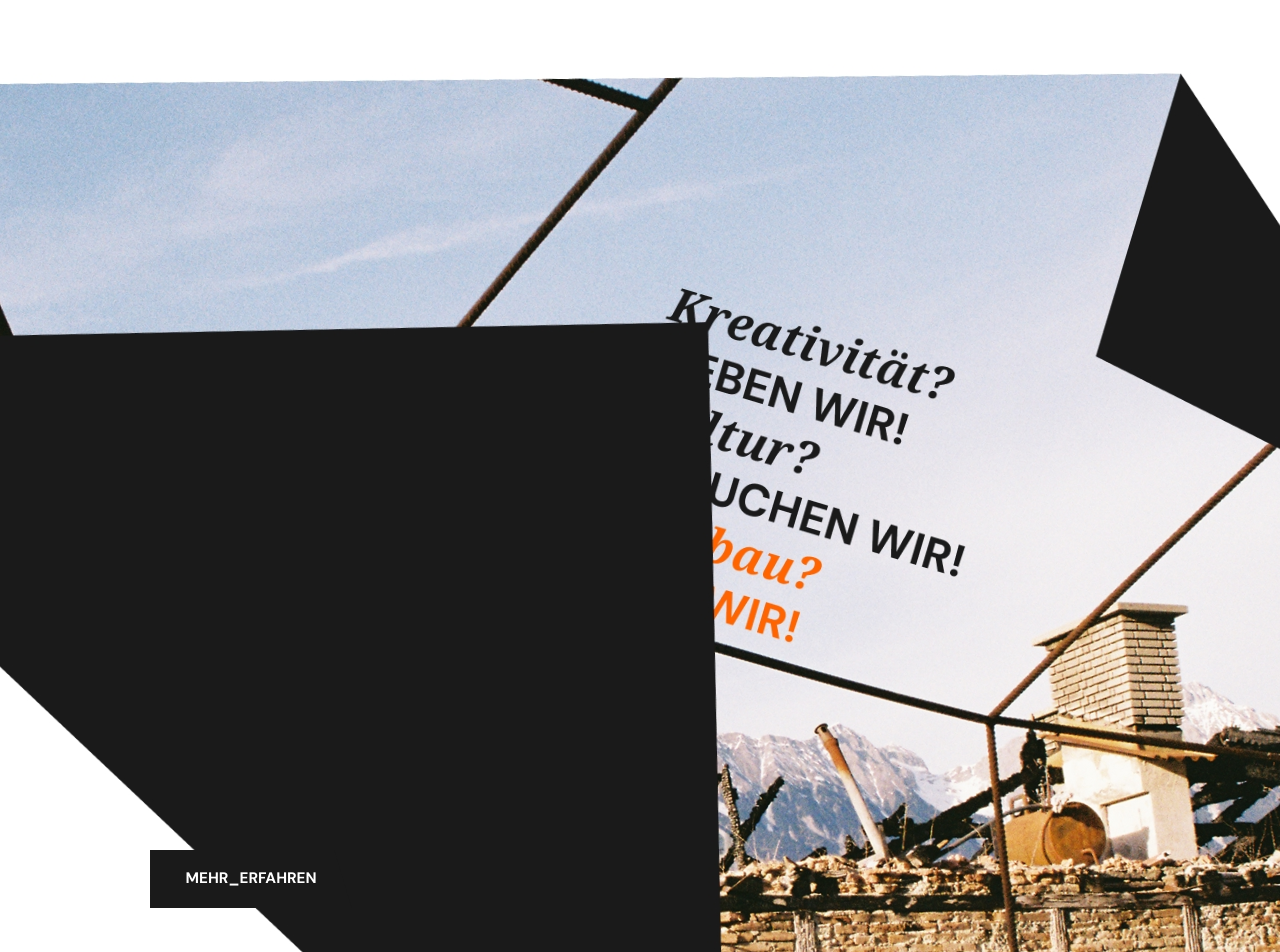
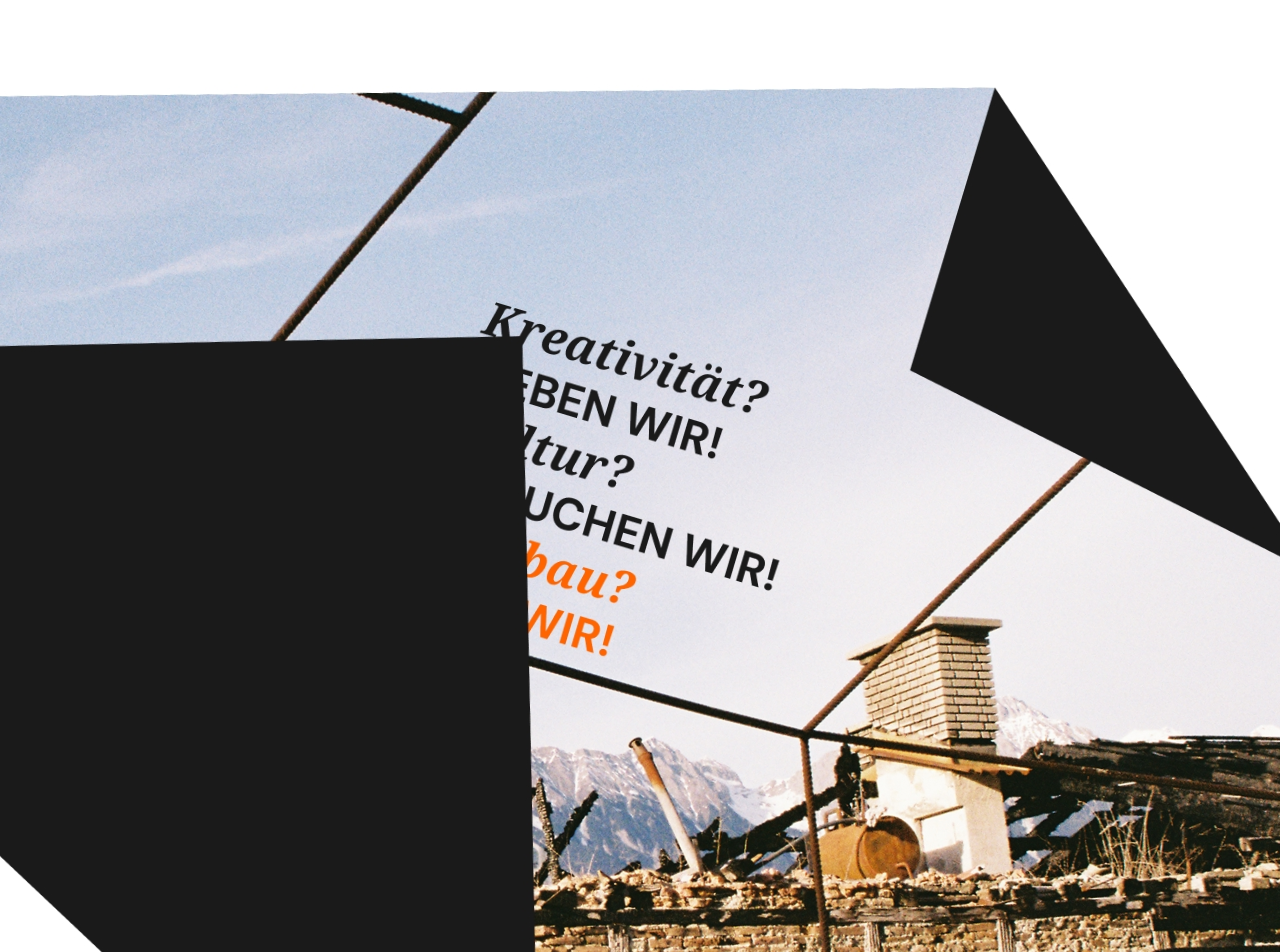
Before and after one commit to Knolldeboll/Pembau, a React (Vite) app in the folder pembau/: page / in a window 1280 px wide. Shown: the top 952 px of the page. Built offline with nearby package versions, Linux system fonts and the light colour scheme.

Commit message:
platzierung der components nicht mehr mit position:absolute, sondern mit flex gap und translate! pt.1

```diff
--- a/pembau/src/Body.tsx
+++ b/pembau/src/Body.tsx
@@ -7,48 +7,36 @@ import TextFrameAussicht from "./TextFrameAussicht";
 
 const Body = () => {
   return (
-    <div className="body-instance">
-      {/*
-      <div id="nicetry">
-        <BodyFrame1
-          activeCorners={{ topLeft: true, bottomLeft: true }}
-          cornerColor="#3d3636ff"
-        ></BodyFrame1>
-      </div>
-*/}
+    <div className="body-instance"
+      style={{
 
-      {/*
-      <div id="nicetryvector">
-        <NiceTryVector></NiceTryVector>
-      </div>
+        display: "flex",
+        flexDirection: "column",
+        background: "#FFFFFF"
+      }}>
 
-        left: "-29.28 %",
-        right: "-3.79 %",
-        top: "-0.18 %",
-        bottom: "81.15 %",
+      {/* früher war die hor. verschiebung und der rotate über position absolute und dann top gemacht.
+      besser aber für alles nur translate verwenden, um den normalen dokumentenflow zu erhalten und vertikale
+      positionierung dann über gap machen. */}
 
-        VVVVVVVVVVVVVV
-*/}
       <div id="nicetryjpg" style={{
-        position: "absolute",
-        width: "150%",
-        height: "auto",
-        top: "-0.18%",
-        left: "-29%",
-
-
-        transform: "rotate(1.44deg)"
+        width: "150vw",
+        transform: "translateX(-29%) rotate(1.44deg)"
 
       }}>
         <NiceTryJPG></NiceTryJPG>
       </div>
 
-      <div style={{
+      {/**alter css von aussicht
+       *
         position: "absolute",
         width: "79%",
         height: "auto",
         left: "11.69%",
         top: "10.57%"
+      */}
+      <div style={{
+        width: "79vw"
       }}>
         <TextFrameAussicht></TextFrameAussicht>
       </div>
--- a/pembau/src/Components/MehrErfahrenButton.tsx
+++ b/pembau/src/Components/MehrErfahrenButton.tsx
@@ -6,12 +6,17 @@ const MehrErfahrenButton = () => {
 
     return (
 
+
+        // altes css mit absolute:
+        /*   position: "absolute",
+        top: "5%"
+        */
         <div style={{
-            position: "absolute",
+
             display: "inline-block",
-            width: "20%",
+            width: "25%",
             height: "auto",
-            top: "5%"
+
 
         }}
 
--- a/pembau/src/TextFrameAussicht.tsx
+++ b/pembau/src/TextFrameAussicht.tsx
@@ -4,8 +4,9 @@ const TextFrameAussicht = () => {
 
 
     return (
-        <div>
-            <h1>Hello</h1>
+        <div >
+            <p style={{ fontFamily: "DM Sans", fontWeight: "700", fontSize: "120%", color: "#FF6400" }}>Pembau_eine_gute_Aussicht_für_Innsbruck</p>
+            <p style={{ fontFamily: "DM Sans", fontWeight: "400" }}>Als Kunst- und Kulturplattform versteht sich der Pembau als ein Ort, der neuen Raum für kreative Entfaltung und gemeinsames Experimentieren bietet.Ziel ist es, mit dem Pembau einen lebendigen Ort der Begegnung zu erschaffen, an dem sich Kultur, Bildung, Gemeinschaft und Individuum im Zusammenspiel von alpin-urbanem Leben und naturnaher Harmonie entfalten können.</p>
             <MehrErfahrenButton></MehrErfahrenButton>
         </div>
     )
--- a/pembau/src/style.css
+++ b/pembau/src/style.css
@@ -77,26 +77,10 @@
 */
 
 
-/* Neue Variante vom Bodyframe: direkt CSS für das ganze Teil
-von Figma kopiert!
-Hat in Figma keine CSS-Relevanten Parents, eig. genau wie hier!
-ausser ggf. root.
-
-Ist noch nicht responsive, ggf. muss pixelumrechnung passieren.
-*/
+/*Wir machen nun so: bodyframe hat nix Höhe und gggf. auch keine Breite,
+die Höhe wird von den Responsiven Elementen vorgegeben, die dann übereinandergestapelt ssind
 
 /* LANDINGPAGE/HOME */
-
-/*WHEN  did we put height in pix??*/
-.body-instance {
-
-  position: relative;
-  width: 100vw;
-
-  height: 1000vh;
-
-  background: #FFFFFF;
-}
 
 
 
```
